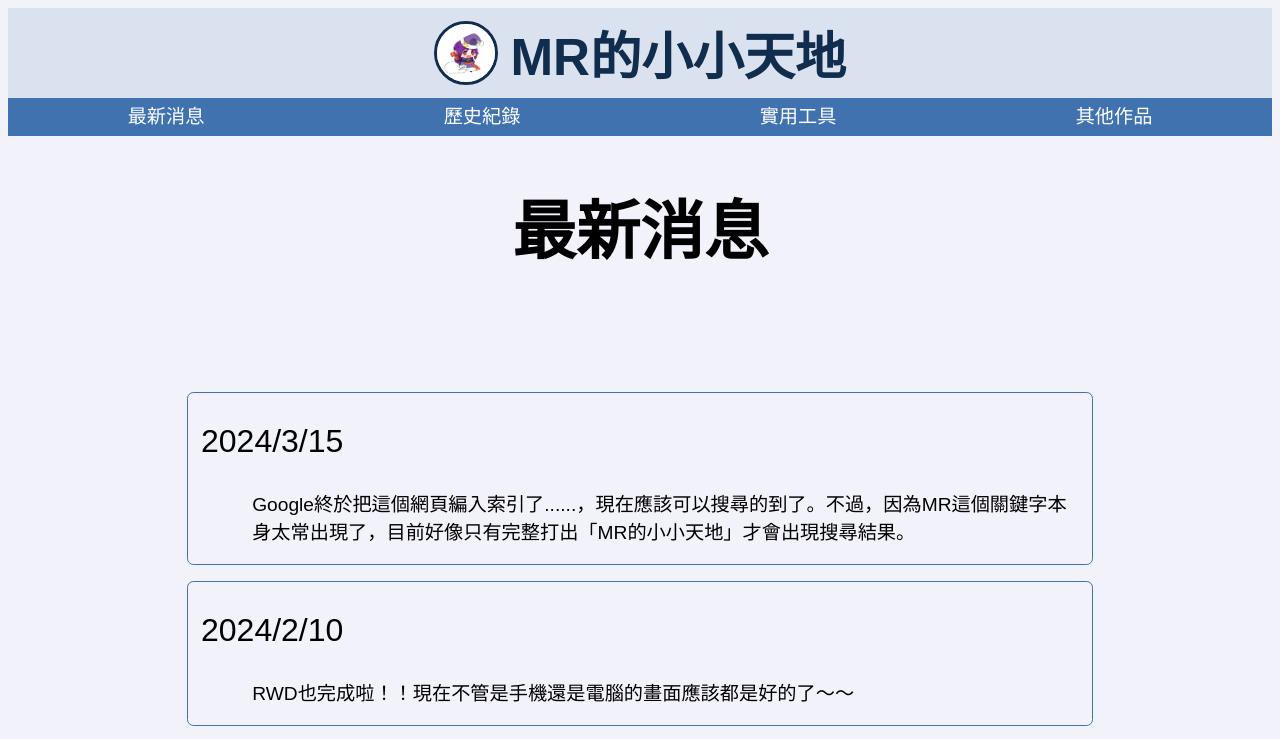
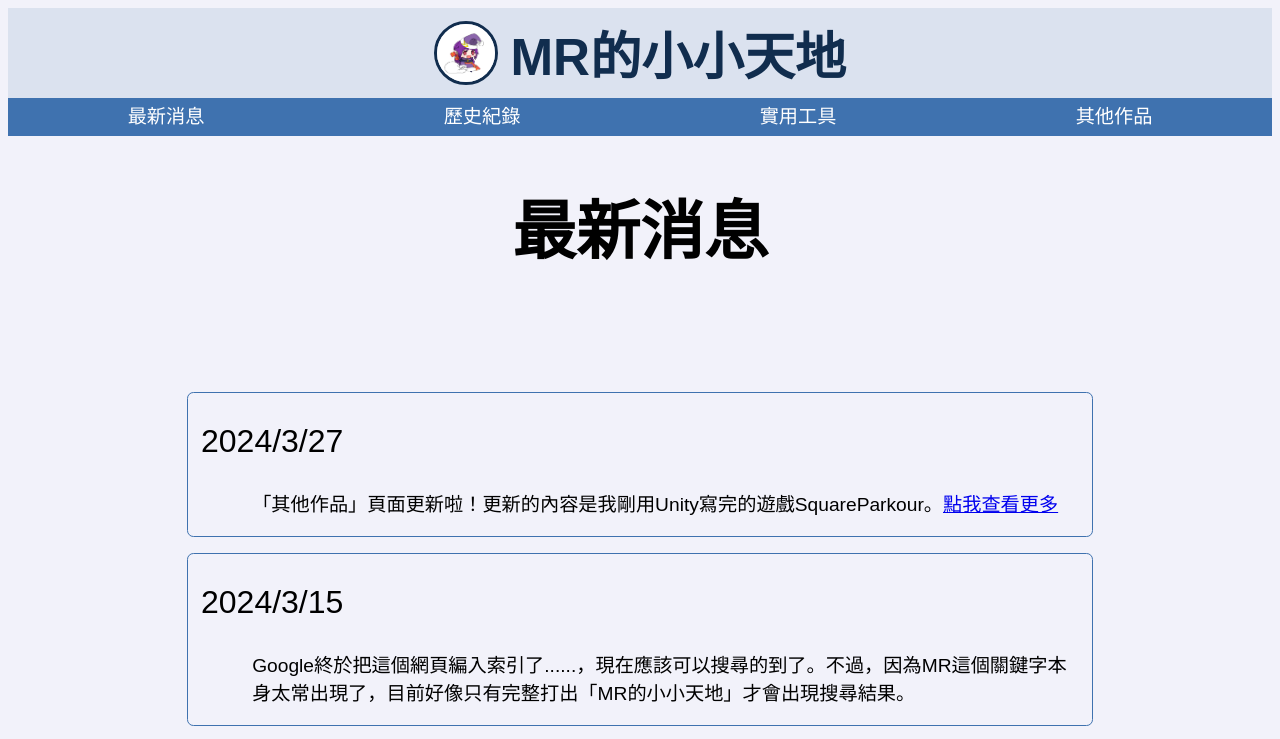
Before and after one commit to MR4541/mr_personal_website, a plain HTML site: page html/news.html in a window 1280 px wide. Shown: the top 739 px of the page. Drawn offline with nearby package versions, Linux system fonts and the light colour scheme.

Commit message:
Update news.html

```diff
--- a/html/news.html
+++ b/html/news.html
@@ -46,6 +46,10 @@
 
     <article> <!--用這個來設定外距（因為h2不給設，只能從更外層下手）-->
         <div>
+            <p class="article_date">2024/3/27</p>
+            <p class="article">「其他作品」頁面更新啦！更新的內容是我剛用Unity寫完的遊戲SquareParkour。<a href="https://mr.ckeisc.org/html/collection.html#squareparkour">點我查看更多</a></p>
+        </div>
+        <div>
             <p class="article_date">2024/3/15</p>
             <p class="article">Google終於把這個網頁編入索引了......，現在應該可以搜尋的到了。不過，因為MR這個關鍵字本身太常出現了，目前好像只有完整打出「MR的小小天地」才會出現搜尋結果。</p>
         </div>
```
